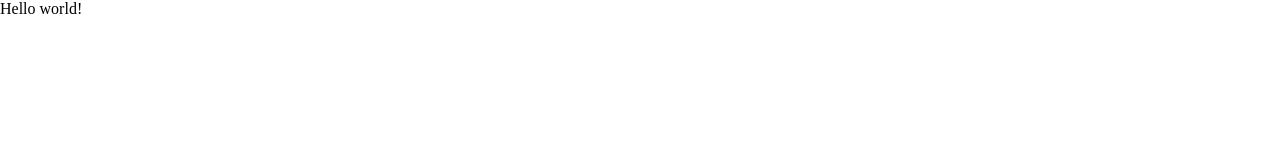
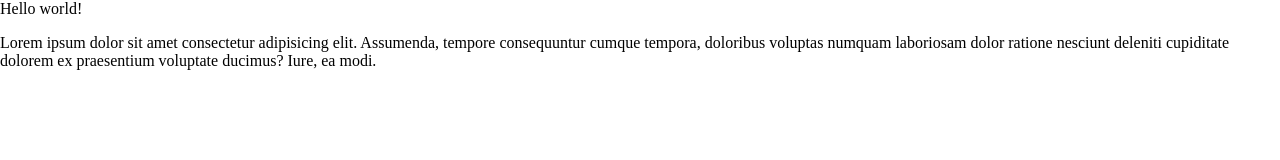
Before and after one commit to amirho44/git-tutorial, a plain HTML site: page index.html in a window 1280 px wide. Drawn offline with Linux system fonts and the light colour scheme.

Commit message:
add lorem

```diff
--- a/index.html
+++ b/index.html
@@ -14,6 +14,9 @@
     <div>
         Hello world!
     </div>
+    <p>Lorem ipsum dolor sit amet consectetur adipisicing elit. Assumenda, tempore consequuntur cumque tempora,
+        doloribus voluptas numquam laboriosam dolor ratione nesciunt deleniti cupiditate dolorem ex praesentium
+        voluptate ducimus? Iure, ea modi.</p>
 </body>
 
 </html>
```
